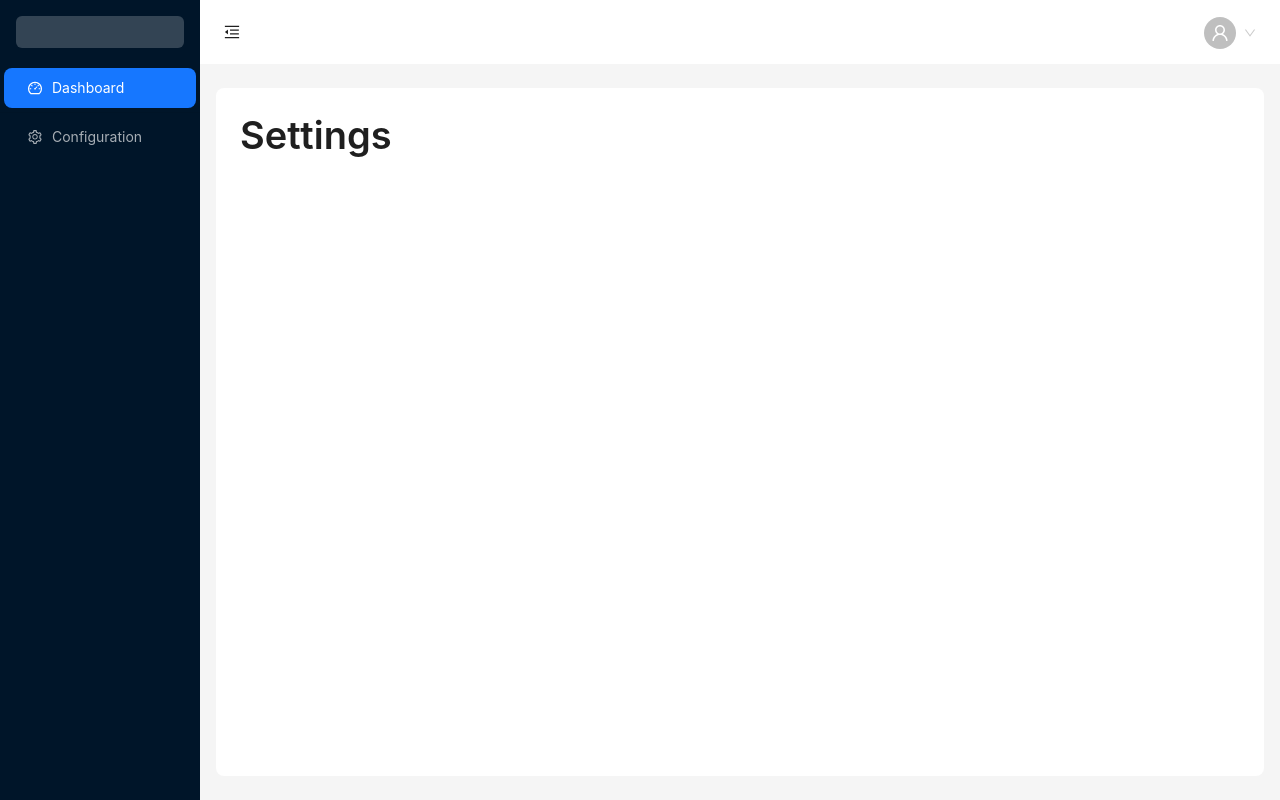
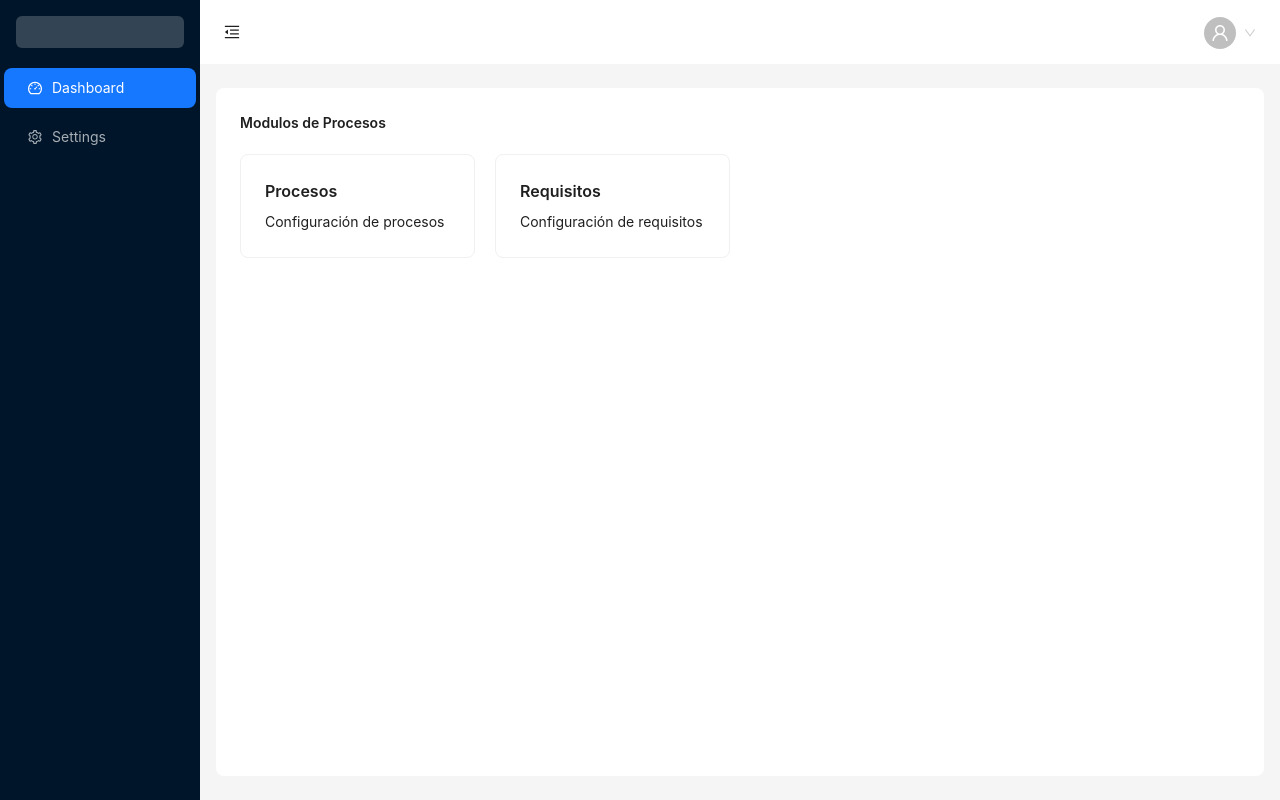
Before and after one commit to arppia-dev/fluxus, a Next.js app: page /settings in a window 1280 px wide. Built offline with nearby package versions, Linux system fonts and the light colour scheme; no server answers; what @ant-design/nextjs-registry would draw is missing.

Commit message:
pantalla de configuración

```diff
--- a/src/app/(dashboard)/layout.tsx
+++ b/src/app/(dashboard)/layout.tsx
@@ -70,7 +70,7 @@ export default function DashboardLayout({
     {
       key: '1',
       icon: <SettingOutlined />,
-      label: <Link href={'/profile'}>Configuration</Link>,
+      label: <Link href={'/profile'}>Settings</Link>,
     },
     {
       type: 'divider',
@@ -109,7 +109,7 @@ export default function DashboardLayout({
             {
               key: '1',
               icon: <DashboardOutlined />,
-              label: 'Dashboard',
+              label: <Link href={'/'}>Dashboard</Link>,
             },
             {
               type: 'divider',
@@ -117,7 +117,7 @@ export default function DashboardLayout({
             {
               key: '2',
               icon: <SettingOutlined />,
-              label: 'Configuration',
+              label: <Link href={'/settings'}>Settings</Link>,
             },
           ]}
         />
--- a/src/app/(dashboard)/settings/page.module.css
+++ b/src/app/(dashboard)/settings/page.module.css
@@ -1,6 +1,3 @@
-.logo {
-  height: 32px;
-  margin: 16px;
-  background: rgba(255, 255, 255, .2);
-  border-radius: 6px;
+.moduleCard {
+  width: 100%;
 }
--- a/src/app/(dashboard)/settings/page.tsx
+++ b/src/app/(dashboard)/settings/page.tsx
@@ -1,20 +1,42 @@
 'use client'
 
-import { Skeleton, Typography } from 'antd'
-import { useSession } from 'next-auth/react'
+import { Card, Col, Flex, Row, Typography } from 'antd'
+import Link from 'next/link'
+import styles from './page.module.css'
 
-const { Title } = Typography
+const { Title, Text } = Typography
 
 export default function SettingsPage() {
-  const { status } = useSession()
-
-  if (status === 'loading') {
-    return <Skeleton />
-  }
+  const modulosProcesos = [
+    {
+      title: 'Procesos',
+      description: 'Configuración de procesos',
+      link: '/settings/process',
+    },
+    {
+      title: 'Requisitos',
+      description: 'Configuración de requisitos',
+      link: '/settings/requirements',
+    },
+  ]
 
   return (
     <>
-      <Title level={1}>Settings</Title>
+      <Flex vertical gap={20}>
+        <Text strong>Modulos de Procesos</Text>
+        <Row gutter={20}>
+          {modulosProcesos.map((modulo) => (
+            <Col xs={6} key={modulo.title}>
+              <Link href={modulo.link}>
+                <Card className={styles.moduleCard}>
+                  <Title level={5}>{modulo.title}</Title>
+                  <Text>{modulo.description}</Text>
+                </Card>
+              </Link>
+            </Col>
+          ))}
+        </Row>
+      </Flex>
     </>
   )
 }
```
